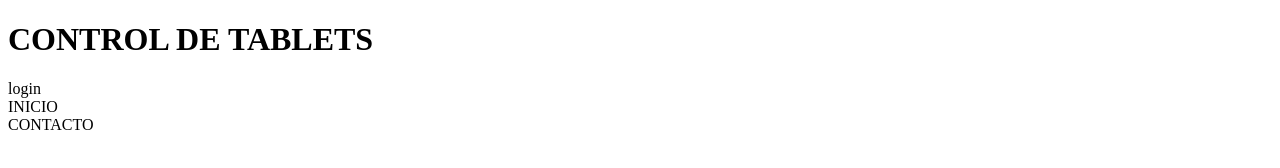
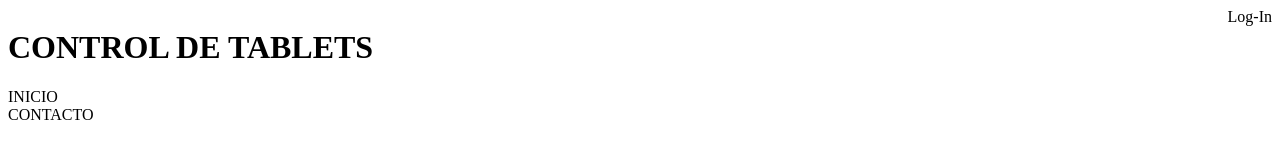
Before and after one commit to AndresProfIEsMaciaAbela/Prueba, a plain HTML site: page docs/index.html in a window 1280 px wide. Drawn offline with Linux system fonts and the light colour scheme.

Commit message:
Posicionamiento log-in

```diff
--- a/docs/index.html
+++ b/docs/index.html
@@ -5,11 +5,17 @@
     <meta http-equiv="X-UA-Compatible" content="IE=edge">
     <meta name="viewport" content="width=device-width, initial-scale=1.0">
     <title>Document</title>
+    <style>
+        .cabecera{
+            display:flex;
+            justify-content: space-between;
+        }
+    </style>
 </head>
 <body>
     <header class="cabecera">
         <h1 class="titulo">CONTROL DE TABLETS</h1>
-        <div class="login">login</div>
+        <div class="login">Log-In</div>
     </header>
 
 
```
